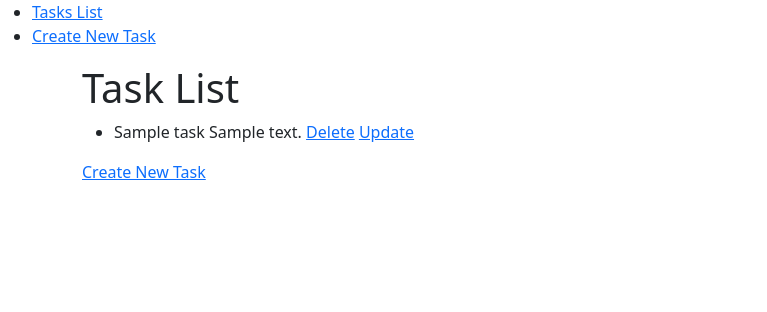
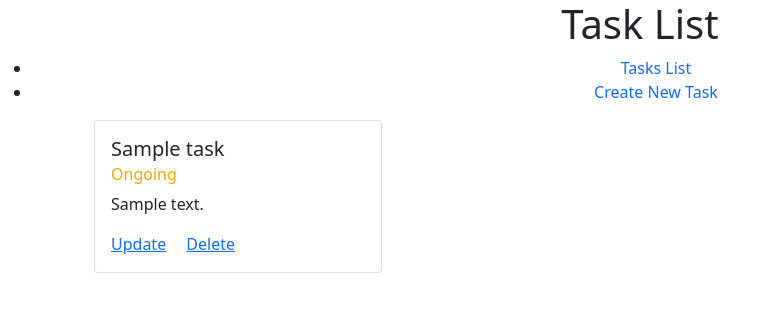
Before and after one commit to KeenGear/homework_55_dias_daribayev, a Django app: page / in a window 1280 px wide. Shown: the top 312 px of the page, without its empty margins (0-767 px from the left). Run offline with Django 4.2, Linux system fonts and the light colour scheme; tables that the repository leaves empty hold one stand-in row (values such as "Sample post").

Commit message:
Polished a little htmls with bootstrap a little and add coloros to statuses

```diff
--- a/source/todoapp/models.py
+++ b/source/todoapp/models.py
@@ -9,7 +9,7 @@ class Tasks(models.Model):
     STATUS_CHOICES = (
         (ONGOING, 'Ongoing'),
         (COMPLETED, 'Completed'),
-        (HELD, 'HELD'),
+        (HELD, 'Held'),
     )
     title = models.CharField(max_length=200, null=False, blank=False, verbose_name='Article')
     text = models.TextField(max_length=1000, null=False, blank=False, verbose_name='Text')
@@ -18,5 +18,13 @@ class Tasks(models.Model):
     created_at = models.DateTimeField(auto_now_add=True, verbose_name='Crated at')
     updated_at = models.DateTimeField(auto_now=True, verbose_name='Updated at')
 
+    def get_status_color(self):
+        status_colors = {
+            'Ongoing': 'orange',
+            'Completed': 'green',
+            'Held': 'red'
+        }
+        return status_colors.get(self.status, 'gray')
+
     def __str__(self):
         return "{}. {}".format(self.pk, self.title)
--- a/source/todoapp/templates/index.html
+++ b/source/todoapp/templates/index.html
@@ -7,13 +7,14 @@
     <title>{% block title %}{% endblock %}</title>
 </head>
 <body>
+    <h1 style="text-align: center">Task List</h1>
     <nav>
-        <ul>
+        <ul style="text-align: center">
             <li>
-                <a href="{% url 'task_list' %}">Tasks List</a>
+                <a style="text-decoration: none" href="{% url 'task_list' %}">Tasks List</a>
             </li>
             <li>
-                <a href="{% url 'task_list' %}">Create New Task</a>
+                <a style="text-decoration: none" href="{% url 'task_create' %}">Create New Task</a>
             </li>
         </ul>
     </nav>
--- a/source/todoapp/templates/task_form.html
+++ b/source/todoapp/templates/task_form.html
@@ -1,6 +1,7 @@
 {% extends 'index.html' %}
 
 {% block content %}
+    <div class="container">
         <h1>{% if form.instance.pk %}Update{% else %}Create{% endif %} Task</h1>
         <form method="post">
           {% csrf_token %}
@@ -8,4 +9,5 @@
           <button type="submit">Save</button>
         </form>
         <a href="{% url 'task_list' %}">Back To Task List</a>
+    </div>
 {% endblock %}
--- a/source/todoapp/templates/task_list.html
+++ b/source/todoapp/templates/task_list.html
@@ -2,19 +2,22 @@
 
 {% block content %}
     <div class="container">
-        <h1>Task List</h1>
-        <ul>
-            {% for task in tasks %}
-                <li>
-                    {{ task.title }}
-                    {{ task.text }}
-                    <a href="{% url 'task_delete' task.pk %}">Delete</a>
-                    <a href="{% url 'task_update' task.pk %}">Update</a>
-                </li>
-        {% empty %}
-            <li>No tasks</li>
-        {% endfor %}
-        </ul>
-        <a href="{% url 'task_create' %}">Create New Task</a>
+    {% for task in tasks %}
+        <div class="container d-flex">
+            <div class="d-flex flex-row bd-highlight mb-3">
+                <div class="card d-flex" style="width: 18rem;">
+                  <div class="card-body">
+                    <h5 class="card-title">{{ task.title }}</h5>
+                    <h6 class="card-subtitle mb-2" style="color: {{ task.get_status_color  }};">{{ task.status }}</h6>
+                    <p class="card-text">{{ task.text }}</p>
+                    <a href="{% url 'task_update' task.pk %}" class="card-link">Update</a>
+                    <a href="{% url 'task_delete' task.pk %}" class="card-link">Delete</a>
+                  </div>
+                </div>
+            </div>
+            <div class="d-flex flex-row">
+            </div>
+        </div>
+    {% endfor %}
     </div>
 {% endblock %}
```
Lines whose indentation alone changed are shown as unchanged.
